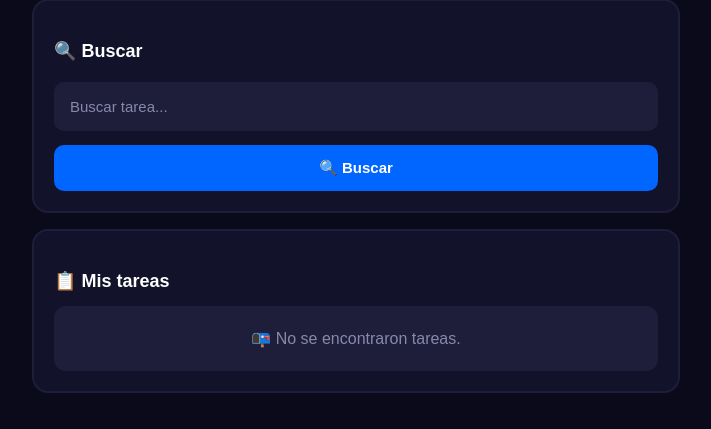
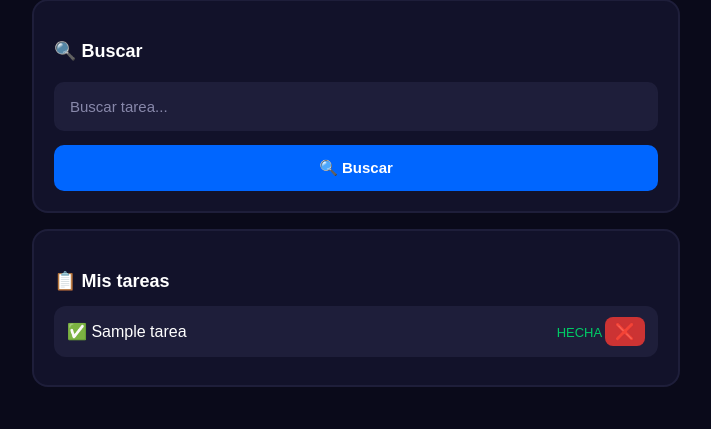
Before and after one commit to geremysolid-lgtm/Mi-aplicaci-n-personal-LEVELUP, a Flask app: page /tareas in a window 1280 px wide. Shown: the part 477-906 px from the top of the page, without its empty margins (284-995 px from the left). After the commit the page ends 864 px from the top, so only its background shows below. Run offline with Flask 3, Linux system fonts and the light colour scheme; tables that the repository leaves empty hold one stand-in row (values such as "Sample post").

Commit message:
Migrar tareas y notas a SQLite

```diff
--- a/main.py
+++ b/main.py
@@ -2,12 +2,18 @@
 from datetime import date
 from datos import cargar, guardar
 from puntos import sumar_xp, obtener_nivel, obtener_xp, xp_para_siguiente_nivel
-
+from database import db, Tarea, Nota
 from groq import Groq
 from dotenv import load_dotenv
 import os
 
 app = Flask(__name__)
+
+app.config["SQLALCHEMY_DATABASE_URI"] = "sqlite:///levelup.db"
+app.config["SQLALCHEMY_TRACK_MODIFICATIONS"] = False
+
+db.init_app(app)
+
 @app.context_processor
 def datos_nivel():
 
@@ -262,50 +268,17 @@
 @app.route("/tareas/completar", methods=["POST"])
 def completar_tarea():
 
-    global lista_tareas
+    tarea_id = request.form.get("id")
 
-    tarea_buscada = request.form.get("tarea")
+    if tarea_id:
+        tarea = db.session.get(Tarea, int(tarea_id))
 
-    if tarea_buscada:
+        if tarea and not tarea.completada:
+            tarea.completada = True
+            db.session.commit()
 
-        for i, tarea in enumerate(lista_tareas):
-
-            # Si la tarea ya tiene formato de diccionario
-            if isinstance(tarea, dict):
-
-                texto = tarea.get("texto", "")
-
-                if texto == tarea_buscada:
-
-                    # Evitar ganar XP otra vez
-                    if tarea.get("completada", False):
-                        break
-
-                    lista_tareas[i]["completada"] = True
-
-                    guardar("tareas.json", lista_tareas)
-
-                    # +10 XP
-                    sumar_xp("tarea")
-
-                    break
-
-            # Si la tarea todavía es texto normal
-            else:
-
-                if tarea == tarea_buscada:
-
-                    lista_tareas[i] = {
-                        "texto": tarea,
-                        "completada": True
-                    }
-
-                    guardar("tareas.json", lista_tareas)
-
-                    # +10 XP
-                    sumar_xp("tarea")
-
-                    break
+            # +10 XP
+            sumar_xp("tarea")
 
     return redirect("/tareas")
 
@@ -317,59 +290,34 @@
 @app.route("/tareas", methods=["GET", "POST"])
 def pagina_tareas():
 
-    global lista_tareas
-
     # AGREGAR TAREA
     if request.method == "POST":
 
         nueva_tarea = request.form.get("tarea")
 
         if nueva_tarea:
-
-            lista_tareas.append(nueva_tarea)
-
-            guardar(
-                "tareas.json",
-                lista_tareas
+            tarea = Tarea(
+                nombre=nueva_tarea,
+                completada=False
             )
 
+            db.session.add(tarea)
+            db.session.commit()
 
     # BUSCADOR
-    buscar = request.args.get(
-        "buscar",
-        ""
-    ).lower()
+    buscar = request.args.get("buscar", "").lower()
 
+    # OBTENER TAREAS DESDE SQLITE
+    tareas = Tarea.query.order_by(Tarea.id.desc()).all()
 
     # FILTRAR TAREAS
     if buscar:
-
-        tareas_filtradas = []
-
-        for tarea in lista_tareas:
-
-            if isinstance(tarea, dict):
-
-                texto = tarea.get(
-                    "texto",
-                    ""
-                )
-
-            else:
-
-                texto = tarea
-
-
-            if buscar in texto.lower():
-
-                tareas_filtradas.append(
-                    tarea
-                )
-
+        tareas_filtradas = [
+            tarea for tarea in tareas
+            if buscar in tarea.nombre.lower()
+        ]
     else:
-
-        tareas_filtradas = lista_tareas
-
+        tareas_filtradas = tareas
 
     return render_template(
         "tareas.html",
@@ -385,19 +333,13 @@
 @app.route("/eliminar/<int:id>")
 def eliminar(id):
 
-    global lista_tareas
+    tarea = db.session.get(Tarea, id)
 
-    if 0 <= id < len(lista_tareas):
-
-        lista_tareas.pop(id)
-
-        guardar(
-            "tareas.json",
-            lista_tareas
-        )
+    if tarea:
+        db.session.delete(tarea)
+        db.session.commit()
 
     return redirect("/tareas")
-
 
 # =====================================
 # NOTAS
@@ -406,71 +348,60 @@
 @app.route("/notas", methods=["GET", "POST"])
 def notas():
 
-    global lista_notas
-
+    # AGREGAR NOTA
     if request.method == "POST":
 
         materia = request.form.get("materia")
-        nota = request.form.get("nota")
+        nota_valor = request.form.get("nota")
 
-        if materia and nota:
+        if materia and nota_valor:
+            nueva_nota = Nota(
+                materia=materia,
+                nota=float(nota_valor)
+            )
 
-            lista_notas.append({
-                "materia": materia,
-                "nota": float(nota)
-            })
-
-            guardar("notas.json", lista_notas)
+            db.session.add(nueva_nota)
+            db.session.commit()
 
             # +5 XP por registrar una nota
             sumar_xp("nota")
 
+    # OBTENER NOTAS DESDE SQLITE
+    lista_notas_db = Nota.query.order_by(Nota.id.desc()).all()
 
+    # CALCULAR PROMEDIO
     suma = 0
 
-    for elemento in lista_notas:
+    for elemento in lista_notas_db:
+        suma += float(elemento.nota)
 
-        try:
-
-            suma += float(elemento["nota"])
-
-        except:
-
-            pass
-
-
-    if len(lista_notas) > 0:
-
+    if len(lista_notas_db) > 0:
         promedio = round(
-            suma / len(lista_notas),
+            suma / len(lista_notas_db),
             2
         )
-
     else:
-
         promedio = 0
-
 
     return render_template(
         "notas.html",
-        notas=lista_notas,
+        notas=lista_notas_db,
         promedio=promedio
     )
 
 
+# =====================================
+# ELIMINAR NOTA
+# =====================================
+
 @app.route("/eliminar_nota/<int:id>")
 def eliminar_nota(id):
 
-    global lista_notas
+    nota = db.session.get(Nota, id)
 
-    if 0 <= id < len(lista_notas):
-
-        lista_notas.pop(id)
-
-        guardar(
-            "notas.json",
-            lista_notas
-        )
+    if nota:
+        db.session.delete(nota)
+        db.session.commit()
 
     return redirect("/notas")
 
--- a/requirements.txt
+++ b/requirements.txt
@@ -2,3 +2,5 @@
 groq~=1.6.0
 python-dotenv~=1.2.2
 gunicorn
+flask-sqlalchemy
+flask-login
--- a/templates/notas.html
+++ b/templates/notas.html
@@ -3,7 +3,6 @@
 {% block title %}
 LEVELUP — Notas
 {% endblock %}
-
 
 {% block content %}
 
@@ -84,7 +83,7 @@
 
 
                     <a
-                        href="/eliminar_nota/{{ loop.index0 }}"
+                        href="/eliminar_nota/{{ nota.id }}"
                         class="btn-eliminar">
 
                         🗑️
--- a/templates/tareas.html
+++ b/templates/tareas.html
@@ -3,7 +3,6 @@
 {% block title %}
 LEVELUP — Tareas
 {% endblock %}
-
 
 {% block content %}
 
@@ -78,7 +77,6 @@
 
         <h2>📋 Mis tareas</h2>
 
-
         {% if tareas %}
 
             <div class="lista-tareas">
@@ -87,19 +85,18 @@
 
                     <div class="tarea-item">
 
-
                         <div class="tarea-texto">
 
-                            {% if tarea is mapping and tarea.get("completada") %}
+                            {% if tarea.completada %}
 
                                 <span class="tarea-completada">
-                                    ✅ {{ tarea["texto"] }}
+                                    ✅ {{ tarea.nombre }}
                                 </span>
 
                             {% else %}
 
                                 <span>
-                                    📌 {{ tarea }}
+                                    📌 {{ tarea.nombre }}
                                 </span>
 
                             {% endif %}
@@ -109,8 +106,7 @@
 
                         <div class="tarea-acciones">
 
-
-                            {% if tarea is mapping and tarea.get("completada") %}
+                            {% if tarea.completada %}
 
                                 <span class="hecho">
                                     HECHA
@@ -124,8 +120,8 @@
 
                                     <input
                                         type="hidden"
-                                        name="tarea"
-                                        value="{{ tarea }}">
+                                        name="id"
+                                        value="{{ tarea.id }}">
 
                                     <button
                                         type="submit"
@@ -142,12 +138,11 @@
 
                             <a
                                 class="btn-eliminar"
-                                href="/eliminar/{{ loop.index0 }}">
+                                href="/eliminar/{{ tarea.id }}">
 
                                 ❌
 
                             </a>
-
 
                         </div>
 
@@ -156,7 +151,6 @@
                 {% endfor %}
 
             </div>
-
 
         {% else %}
 
@@ -168,7 +162,6 @@
 
         {% endif %}
 
-
     </div>
 
 </div>
```
Also changed, not shown: database.py (added, +68 -0 lines), 1 other file.
